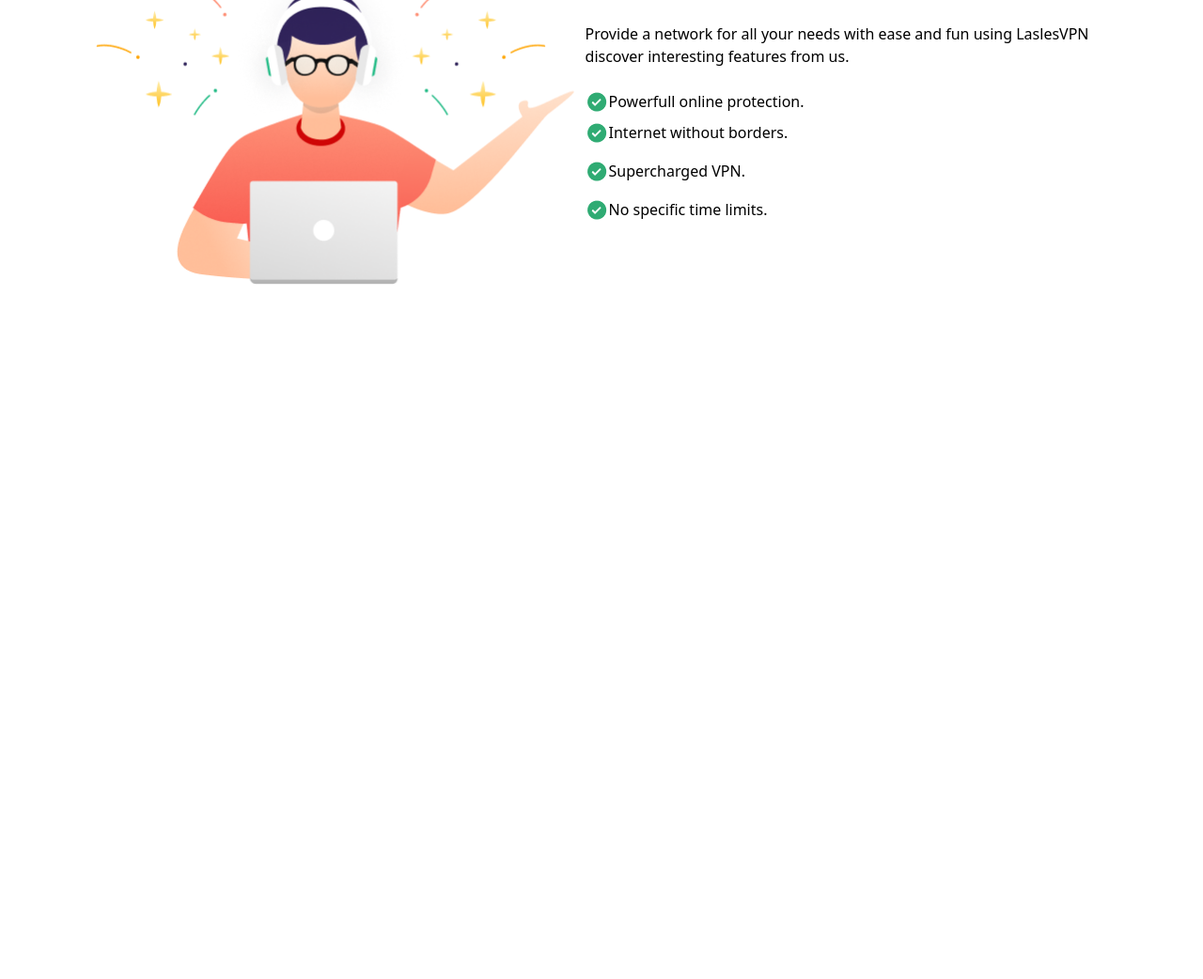
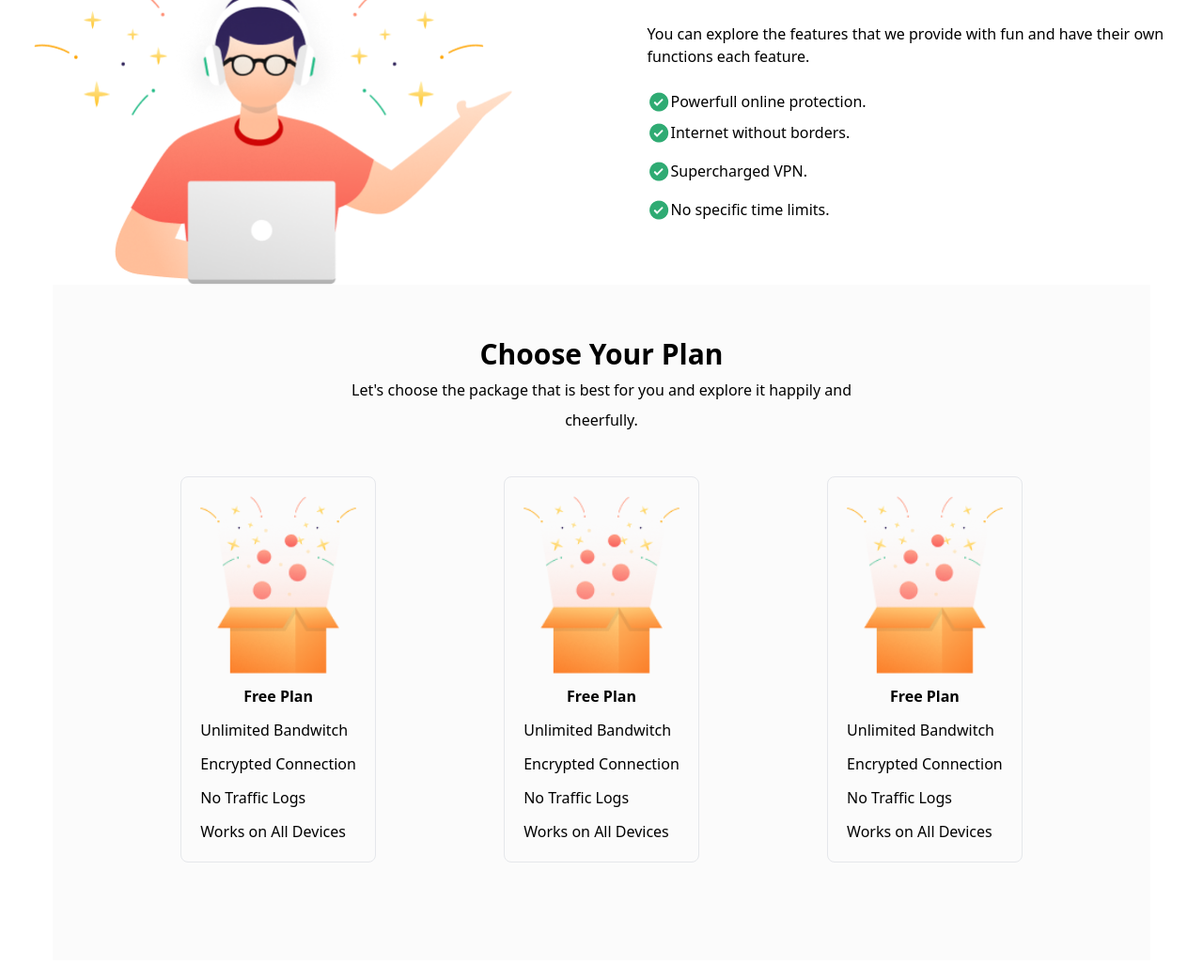
Before and after one commit to Angekarara/tailwind-cloning, a website built with Vite: page index.html in a window 1280 px wide. Shown: the part 799-1841 px from the top of the page at 94% size. Before the commit the page ends 1122 px from the top, so only its background shows below. Built offline with nearby package versions, Linux system fonts and the light colour scheme.

Commit message:
new changes

```diff
--- a/index.html
+++ b/index.html
@@ -78,7 +78,7 @@
           </div>
         </div>
       </div>
-      <div class="flex justify-center gap-3">
+      <div class="flex justify-center space-x-36">
         <img
           src="image/Illustration 2.png"
           class="w-[508.12px] h-[414.71px]"
@@ -89,8 +89,8 @@
             We Provide Many Features You Can Use
           </p>
           <p class="w-[555px] h-[60px] py-4">
-            Provide a network for all your needs with ease and fun using
-            LaslesVPN discover interesting features from us.
+            You can explore the features that we provide with fun and have their
+            own functions each feature.
           </p>
           <div class="py-4">
             <div class="flex">
@@ -113,6 +113,41 @@
         </div>
       </div>
     </header>
-    <section></section>
+    <section class="bg-[#fbfbfb] py-14">
+      <div class="flex flex-col gap-2 text-center">
+        <p class="text-3xl font-bold">Choose Your Plan</p>
+        <p>
+          Let's choose the package that is best for you and explore it happily
+          and
+        </p>
+        <p>cheerfully.</p>
+      </div>
+      <div class="flex justify-evenly py-12">
+        <div class="flex flex-col gap-3 border rounded-lg p-5">
+          <img src="image/box.png" alt="" />
+          <p class="text-center font-bold">Free Plan</p>
+          <p>Unlimited Bandwitch</p>
+          <p>Encrypted Connection</p>
+          <p>No Traffic Logs</p>
+          <p>Works on All Devices</p>
+        </div>
+        <div class="flex flex-col gap-3 border rounded-lg p-5">
+          <img src="image/box.png" alt="" />
+          <p class="text-center font-bold">Free Plan</p>
+          <p>Unlimited Bandwitch</p>
+          <p>Encrypted Connection</p>
+          <p>No Traffic Logs</p>
+          <p>Works on All Devices</p>
+        </div>
+        <div class="flex flex-col gap-3 border rounded-lg p-5">
+          <img src="image/box.png" alt="" />
+          <p class="text-center font-bold">Free Plan</p>
+          <p>Unlimited Bandwitch</p>
+          <p>Encrypted Connection</p>
+          <p>No Traffic Logs</p>
+          <p>Works on All Devices</p>
+        </div>
+      </div>
+    </section>
   </body>
 </html>
```
